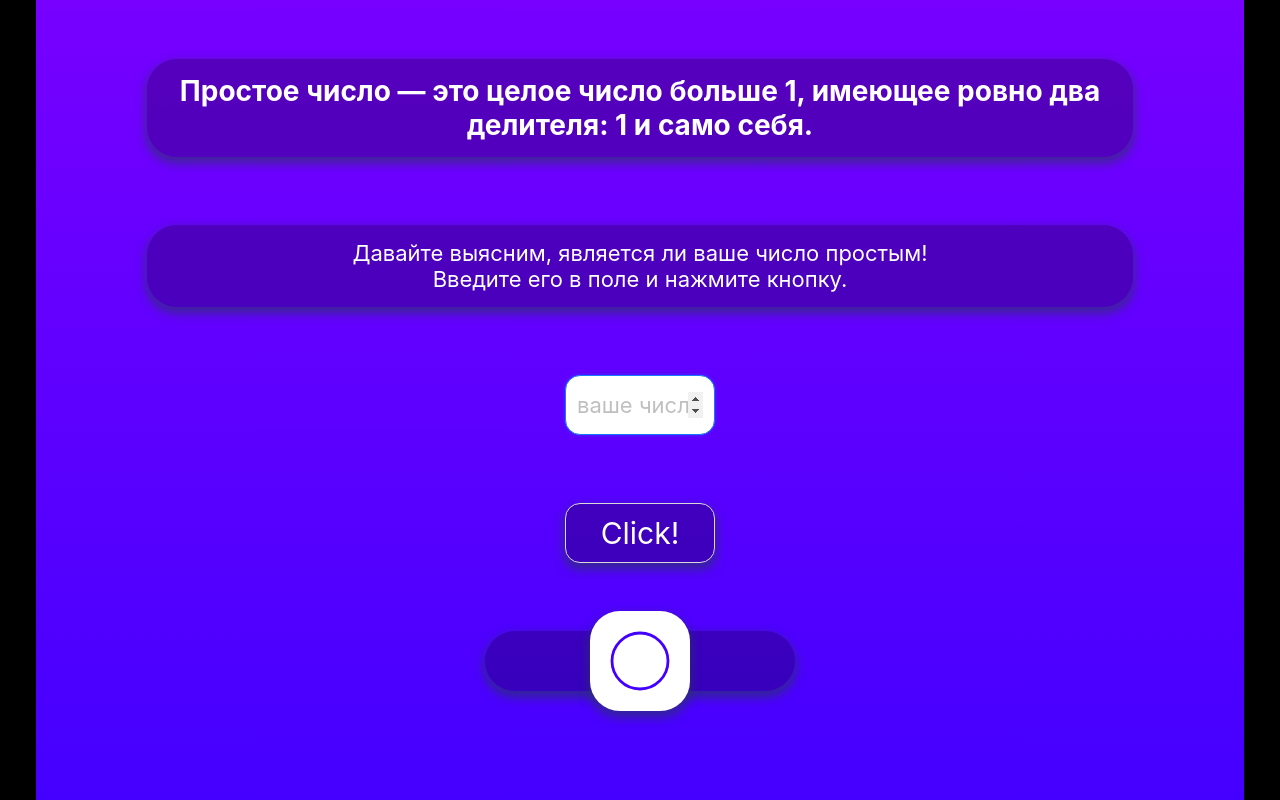
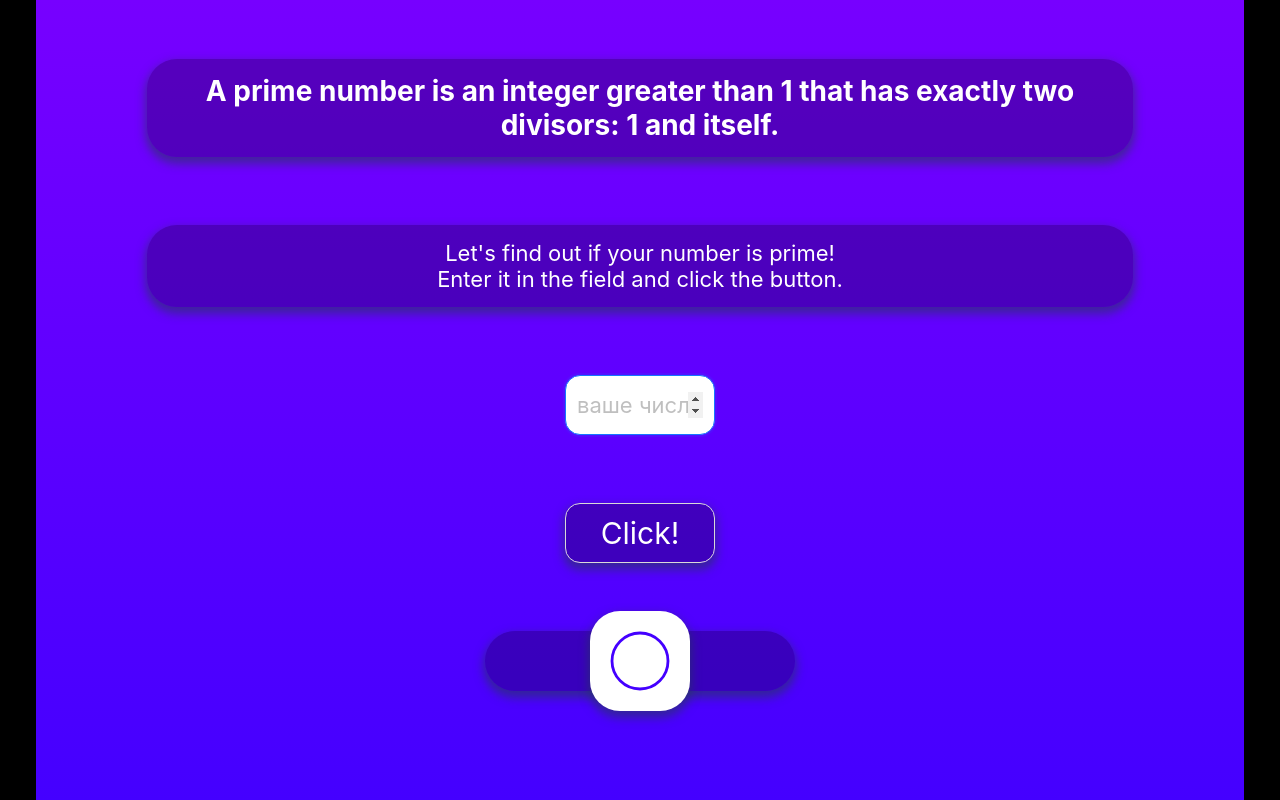
Before and after one commit to Thayorns/primals, a React (Create React App) app: page / in a window 1280 px wide. Built offline with nearby package versions, Linux system fonts and the light colour scheme.

Commit message:
eng lang changed

```diff
--- a/src/components/app/App.js
+++ b/src/components/app/App.js
@@ -63,10 +63,10 @@ function App() {
     <div className="App">
       <motion.div className="container" style={{ background }}>
 
-        <h1>Простое число — это целое число больше 1, имеющее ровно два делителя: 1 и само себя.</h1>
+        <h1>A prime number is an integer greater than 1 that has exactly two divisors: 1 and itself.</h1>
         <p>
-        Давайте выясним, является ли ваше число простым!<br/>
-        Введите его в поле и нажмите кнопку.
+        Let's find out if your number is prime!<br/>
+        Enter it in the field and click the button.
         </p>
         <Input placeholder="ваше число"
           required
@@ -83,7 +83,6 @@ function App() {
           Click!
         </Button>
 
-        {/* <Popover placement="leftBottom" title={text} arrow={mergedArrow}></Popover> */}
         <div className="switch">
           <motion.div className="box"
             style={{ x }}
@@ -98,7 +97,6 @@ function App() {
                 strokeWidth="2"
                 stroke={color}
                 d="M 0, 20 a 20, 20 0 1,0 40,0 a 20, 20 0 1,0 -40,0"
-                // style={{ translateX: 5, translateY: 5 }} он теперь в CSS
               />
               <motion.path className='green'
                 fill="none"
```
